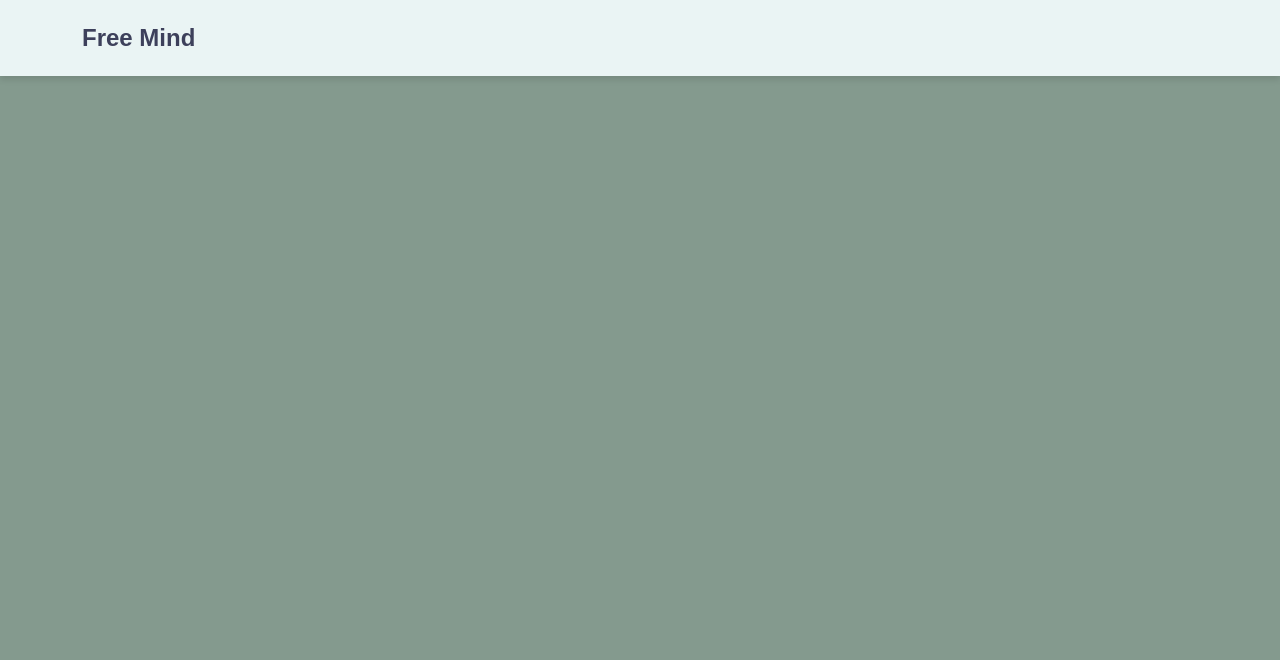
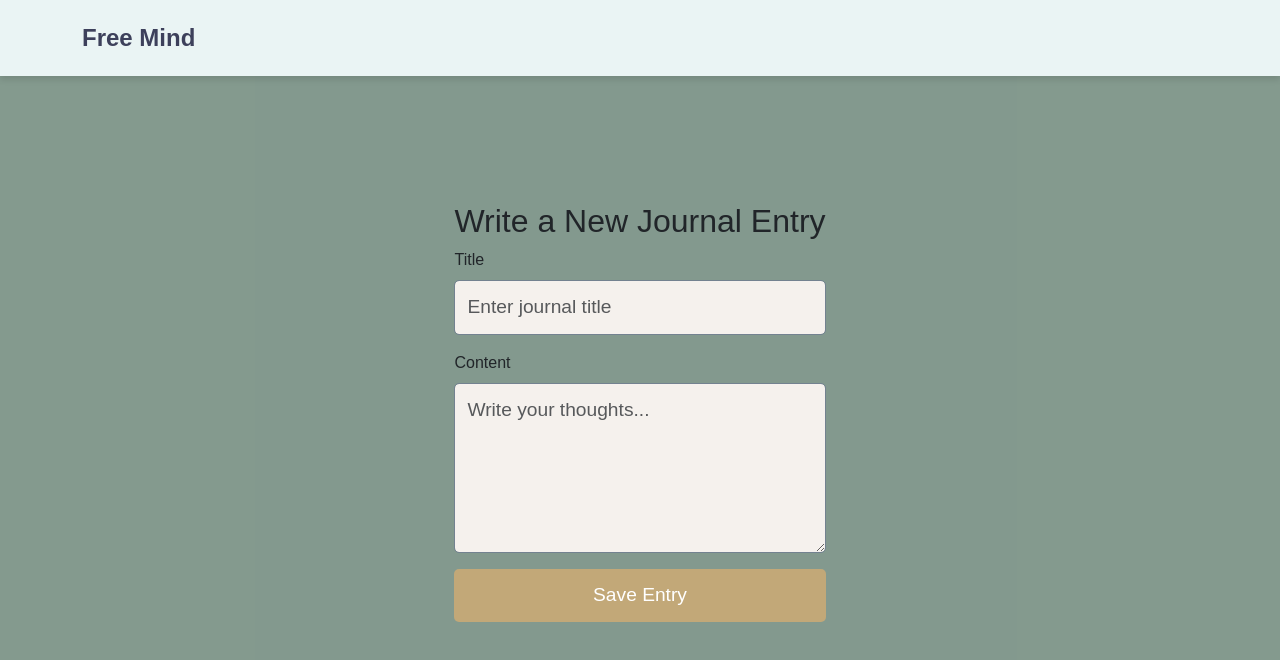
Before and after one commit to BrijaeWill/Free-Mind, a React (Vite) app in the folder frontend/: page /create in a window 1280 px wide. Before the commit this address had no page. Shown: the top 660 px of the page. Built offline with nearby package versions, Linux system fonts and the light colour scheme.

Commit message:
Added create journal entry

```diff
--- a/frontend/src/App.tsx
+++ b/frontend/src/App.tsx
@@ -3,6 +3,8 @@ import { BrowserRouter as Router, Routes, Route } from "react-router-dom";
 import Login from "./pages/Login";
 import Register from "./pages/Register";
 import NavigationBar from './components/Navbar';
+import Dashboard from "./pages/Dashboard";
+import CreateJournal from "./pages/CreateJournal";
 import 'bootstrap/dist/css/bootstrap.min.css';  // Import Bootstrap
 import './pages/login.css';
 
@@ -15,6 +17,8 @@ const App: React.FC = () =>{
       <Routes>
         <Route path="/" element={<Login />}/>
         <Route path="/register" element={<Register />} />
+        <Route path="/dashboard" element={<Dashboard />} />
+        <Route path="/create" element={<CreateJournal />} />
       </Routes>
       </div>
     </Router>
--- a/frontend/src/pages/CreateJournal.tsx
+++ b/frontend/src/pages/CreateJournal.tsx
@@ -0,0 +1,72 @@
+import React, { useState } from "react";
+import { useNavigate } from "react-router-dom";
+
+const CreateJournal: React.FC = () => {
+  const [title, setTitle] = useState("");
+  const [content, setContent] = useState("");
+  const [error, setError] = useState("");
+  const navigate = useNavigate();
+
+  const handleSubmit = async (e: React.FormEvent) => {
+    e.preventDefault();
+
+    try {
+      const response = await fetch("https://free-mind-2.onrender.com/api/users/journals", {
+        method: "POST",
+        headers: {
+          "Content-Type": "application/json",
+          Authorization: `Bearer ${localStorage.getItem("token")}`,
+        },
+        body: JSON.stringify({ title, content }),
+      });
+
+      if (response.ok) {
+        navigate("/dashboard"); // ✅ Redirect to dashboard after successful submission
+      } else {
+        setError("Failed to create journal entry. Try again.");
+      }
+    } catch (error) {
+      setError("Something went wrong. Please try again.");
+    }
+  };
+
+  return (
+    <div className="container mt-4">
+      <h2 className="text-center">Write a New Journal Entry</h2>
+
+      {error && <div className="alert alert-danger">{error}</div>}
+
+      <form onSubmit={handleSubmit}>
+        <div className="mb-3">
+          <label htmlFor="title" className="form-label">Title</label>
+          <input
+            type="text"
+            className="form-control"
+            id="title"
+            placeholder="Enter journal title"
+            value={title}
+            onChange={(e) => setTitle(e.target.value)}
+            required
+          />
+        </div>
+
+        <div className="mb-3">
+          <label htmlFor="content" className="form-label">Content</label>
+          <textarea
+            className="form-control"
+            id="content"
+            rows={5}
+            placeholder="Write your thoughts..."
+            value={content}
+            onChange={(e) => setContent(e.target.value)}
+            required
+          ></textarea>
+        </div>
+
+        <button type="submit" className="btn btn-primary">Save Entry</button>
+      </form>
+    </div>
+  );
+};
+
+export default CreateJournal;
--- a/frontend/src/pages/Dashboard.tsx
+++ b/frontend/src/pages/Dashboard.tsx
@@ -1,11 +1,24 @@
+import { useNavigate } from "react-router-dom";
+import Journal from "./Journals";
 
-import Journal from './Journals';
+function Dashboard() {
+  const navigate = useNavigate();
 
-function Dashboard(){
-    return(
-<div>
-<Journal />
-</div>
-    );
+  return (
+    <div className="container">
+      <h1 className="text-center mt-4">Your Journal Dashboard</h1>
+
+      {/* Add New Entry Button */}
+      <div className="text-center mt-4">
+        <button className="btn btn-success" onClick={() => navigate("/create")}>
+          + Add New Entry
+        </button>
+      </div>
+
+      {/* Journal Entries Component */}
+      <Journal />
+    </div>
+  );
 }
+
 export default Dashboard;
--- a/frontend/src/pages/Journals.tsx
+++ b/frontend/src/pages/Journals.tsx
@@ -1,4 +1,5 @@
 import { useEffect, useState } from "react";
+import { useNavigate } from "react-router-dom"; // Import navigation hook
 import "bootstrap/dist/css/bootstrap.min.css";
 
 // Define a type for journal entries
@@ -11,6 +12,7 @@ function Journal() {
   const [entries, setEntries] = useState<JournalEntry[]>([]);
   const [loading, setLoading] = useState(true);
   const [message, setMessage] = useState("");
+  const navigate = useNavigate(); // Initialize navigate function
 
   useEffect(() => {
     const fetchJournals = async () => {
@@ -66,8 +68,9 @@ function Journal() {
         <div className="alert alert-info text-center">{message}</div>
       )}
 
+
       <div className="text-center mt-4">
-        <button className="btn btn-success" onClick={() => console.log("Add new entry logic here")}>
+        <button className="btn btn-success" onClick={() => navigate("/journals")}>
           + Add New Entry
         </button>
       </div>
--- a/frontend/src/pages/Login.tsx
+++ b/frontend/src/pages/Login.tsx
@@ -3,13 +3,11 @@ import { useNavigate } from "react-router-dom";
 import { loginUser } from "../api/api";
 import 'bootstrap/dist/css/bootstrap.min.css';
 import "./login.css";
-import Dashboard from "./Dashboard"; // Import the Dashboard component
 
 const Login: React.FC = () => {
   const [email, setEmail] = useState("");
   const [password, setPassword] = useState("");
   const [error, setError] = useState("");
-  const [isAuthenticated, setIsAuthenticated] = useState(false); // Track login state
   const navigate = useNavigate();
 
   const handleLogin = async () => {
@@ -18,7 +16,7 @@ const Login: React.FC = () => {
 
       if (response.token) {
         localStorage.setItem("token", response.token);
-        setIsAuthenticated(true); // Update state to show Dashboard
+        navigate("/dashboard"); // Redirect to journal dashboard
       } else {
         setError("Invalid credentials");
       }
@@ -27,9 +25,7 @@ const Login: React.FC = () => {
     }
   };
 
-  return isAuthenticated ? (
-    <Dashboard /> // Show the Dashboard after successful login
-  ) : (
+  return (
     <div className="login-container">
       <div className="login-card">
         <h2 className="text-center mb-4">Login</h2>
@@ -61,20 +57,13 @@ const Login: React.FC = () => {
               onChange={(e) => setPassword(e.target.value)}
             />
           </div>
-          <button
-            type="button"
-            className="btn btn-primary"
-            onClick={handleLogin}
-          >
+          <button type="button" className="btn btn-primary" onClick={handleLogin}>
             Login
           </button>
         </form>
         <p className="mt-3 text-center">
           Don't have an account?{" "}
-          <button
-            className="btn btn-link p-0"
-            onClick={() => navigate("/register")}
-          >
+          <button className="btn btn-link p-0" onClick={() => navigate("/register")}>
             Register
           </button>
         </p>
```
